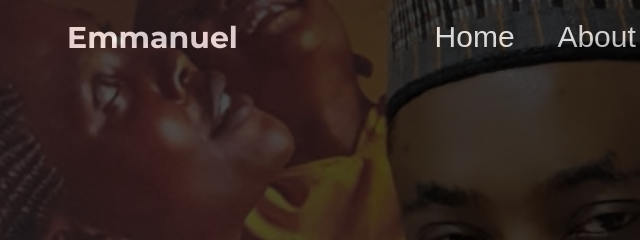
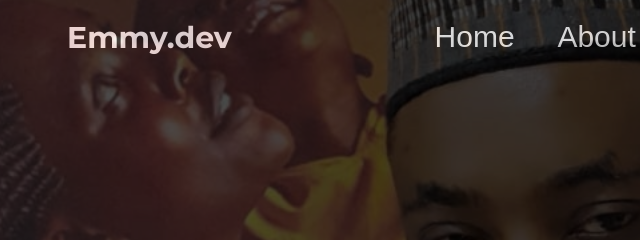
Before and after one commit to ucheson235/My-Portfolio, a plain HTML site: page index.html in a window 1280 px wide. Shown: the top 240 px of the page, 61-701 px from the left. Drawn offline with Linux system fonts and the light colour scheme.

Commit message:
more update

```diff
--- a/index.html
+++ b/index.html
@@ -17,7 +17,7 @@
         <div class="container">
           <nav>
            <div class="logo-div">
-              <h1>Emmanuel</h1>
+              <h1>Emmy.dev</h1>
            </div>
             <ul class="navLinks" id="navLinks">
               <li><a href="#header">Home</a></li>
```
